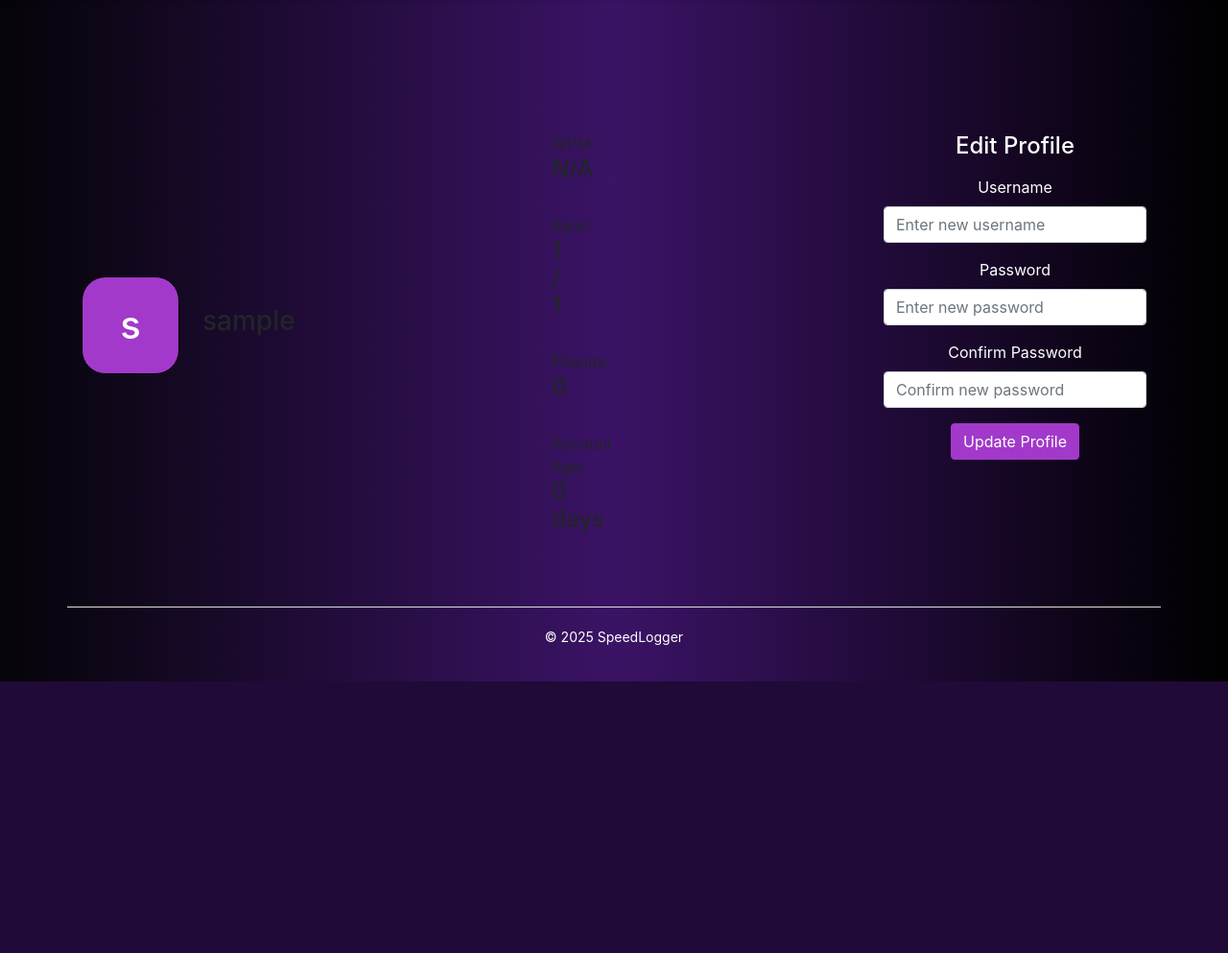
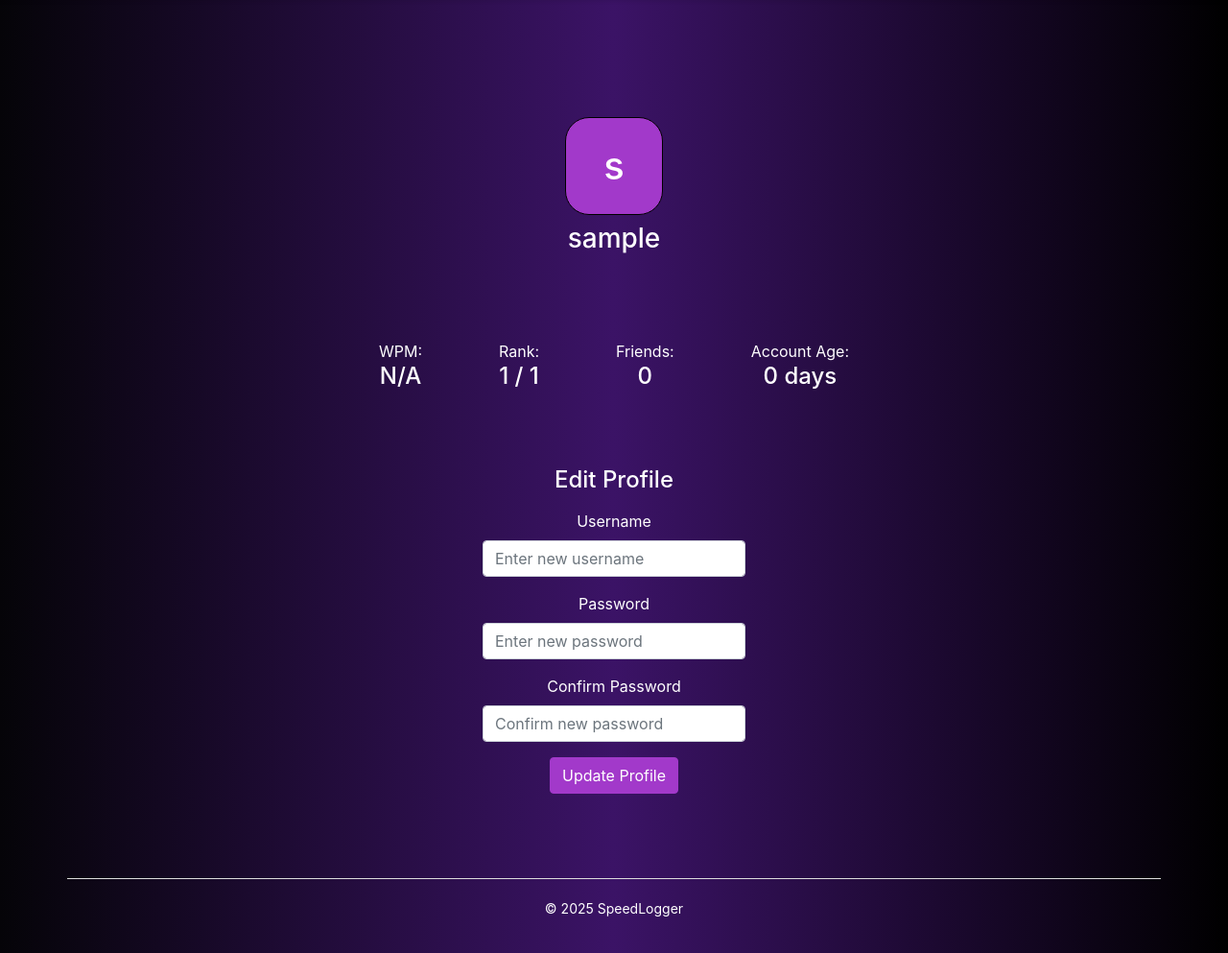
Before and after one commit to LiamHearderDev/AWD-Project, a Flask app: page /profile in a window 1280 px wide. Shown: the part 90-1083 px from the top of the page at 96% size. Before the commit the page ends 800 px from the top, so only its background shows below. Run offline with Flask 3, Linux system fonts and the light colour scheme; the visitor is signed in with stand-in values (Sample User, id 1); data comes from the database, SQL or seed files in the repository; data that the repository does not hold is empty.

Commit message:
updated profile to look "better" profile ontop of stats, ontop of edit profile, no more colour mismatch

```diff
--- a/app/static/css/profile.css
+++ b/app/static/css/profile.css
@@ -25,3 +25,57 @@ body {
   background-color: var(--base-colour-2);
   border-color: var(--base-colour-2);
 }
+
+#stats-inline {
+  display: inline-flex;
+  gap: 5rem;            /* space between stats */
+  justify-content: center;
+}
+
+#stats-inline .stat {
+  text-align: center;
+}
+
+#stats-inline .stat p,
+#stats-inline .stat h4 {
+  margin: 0;
+  color: white;         /* if you haven’t already forced it */
+  white-space: nowrap;
+}
+
+/* make all text in the profile white */
+#profile_main_section,
+#profile_main_section * {
+  color: white;
+}
+
+/* stack the three “rows” of your profile vertically, and center them */
+#profile_main_section {
+  display: flex;
+  flex-direction: column;
+  align-items: center;
+  text-align: center;
+  gap: 2rem;               /* space between each section */
+  padding: 2rem 1rem;      /* some breathing room */
+}
+
+/* style the avatar+name block to sit at the top center */
+#profile_pfp_name {
+  display: flex !important;      /* override that inline grid if you like */
+  flex-direction: column;
+  align-items: center;
+  gap: 0.5rem;
+}
+
+/* move the stats container to its own “row” */
+#stats .container {
+  display: flex;
+  flex-wrap: wrap;
+  justify-content: center;
+  gap: 2rem;
+}
+
+/* give each stat a consistent width */
+#stats span {
+  flex: 1 1 120px;
+}
--- a/app/templates/main/profile.html
+++ b/app/templates/main/profile.html
@@ -11,14 +11,14 @@
 
     <section id="profile_main_section" class="justify-content-between d-lg-flex d-md-block">
         <!-- pfp and username -->
-        <section id="profile_pfp_name" class="d-sm-flex align-items-sm-center justify-content-center justify-content-md-left m-0" style="display: grid">
+        <section id="profile_pfp_name" class="d-sm-flex align-items-sm-center justify-content-center m-0">
             <!-- pfp -->
-            <border id="pfp_border" class="mr-sm-4 m-0 bg-3 d-inline-block text-center align-center text-white">
+            <border id="pfp_border" class="m-0 bg-3 d-inline-block text-center align-center text-white">
                 <h1 id="pfp_text" style="min-width: 100px; min-height: 100px; line-height: 100px; margin: auto;">?</h1>
             </border>
 
             <!-- Username -->
-            <div class="d-block mr-sm-4 m-0 text-center text-md-left">
+            <div class="d-block m-0 text-center">
                 <h3 id="username">{{ user.username }}</h3>
             </div>
         </section>
@@ -26,8 +26,8 @@
 
         <!-- Profile Stats -->
         <section id="stats">
-            <div class="container m-0 mt-5 p-0 d-md-flex d-sm-block align-items-end text-center text-md-left">
-                <span class="m-0 col-3">
+            <div id="stats-inline" class="m-0 mt-5 p-0">
+                <span class="stat">
                     <p>WPM:</p>
                     <h4>
                         {% if wpm is not none %}
@@ -36,15 +36,16 @@
                             N/A
                         {% endif %}
                     </h4>
-                <span class="m-0 col-3">
+                </span>
+                <span class="stat">
                     <p>Rank:</p>
                     <h4>{{ rank }} / {{ max_rank }}</h4>
                 </span>
-                <span class="m-0 col-3">
+                <span class="stat">
                     <p>Friends:</p>
                     <h4>{{ friends_count }}</h4>
                 </span>
-                <span class="m-0 col-4">
+                <span class="stat">
                     <p>Account Age:</p>
                     <h4>{{ account_age }}</h4>
                 </span>
```
Also changed, not shown: app/static/css/auth.css (+55 -0 lines).
